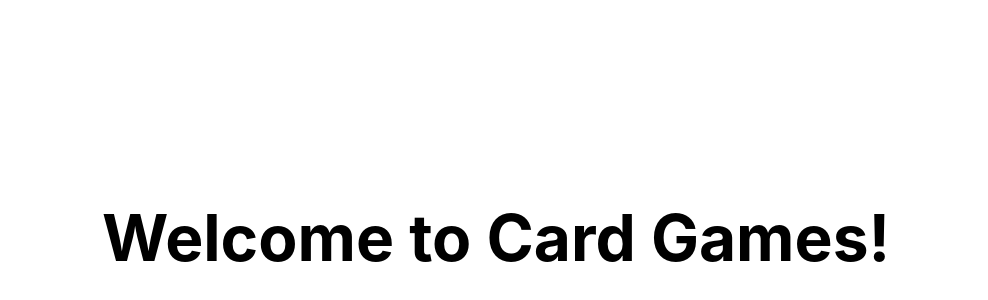
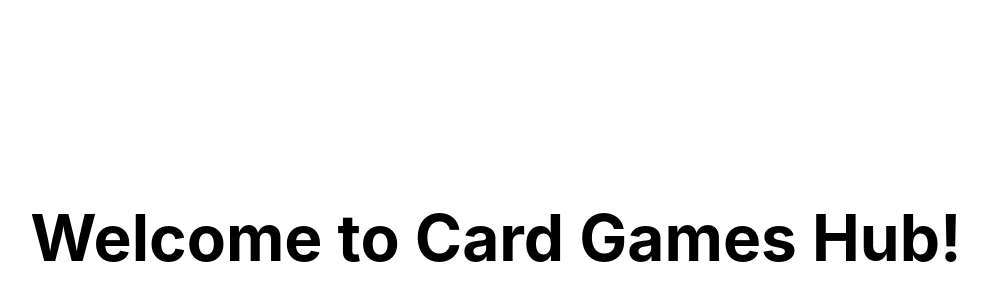
Before and after one commit to zack-jack/card-games-hub, a Next.js app: page / in a window 1280 px wide. Shown: the part 162-462 px from the top of the page, without its empty margins (144-1132 px from the left). Built offline with nearby package versions, Linux system fonts and the light colour scheme.

Commit message:
cleanup project readme

```diff
--- a/package.json
+++ b/package.json
@@ -1,5 +1,5 @@
 {
-  "name": "card-games",
+  "name": "card-games-hub",
   "version": "0.1.0",
   "private": true,
   "scripts": {
--- a/pages/index.tsx
+++ b/pages/index.tsx
@@ -5,13 +5,12 @@ export default function Home() {
   return (
     <div className={styles.container}>
       <Head>
-        <title>Card Games</title>
-        <meta name="description" content="Generated by create next app" />
+        <title>Card Games Hub</title>
         <link rel="icon" href="/favicon.ico" />
       </Head>
       <main className={styles.main}>
         <h1 className={styles.title}>
-          Welcome to Card Games!
+          Welcome to Card Games Hub!
         </h1>
       </main>
     </div>
```
Also changed, not shown: 2 other files (tests, documents, lock files or other folders).
